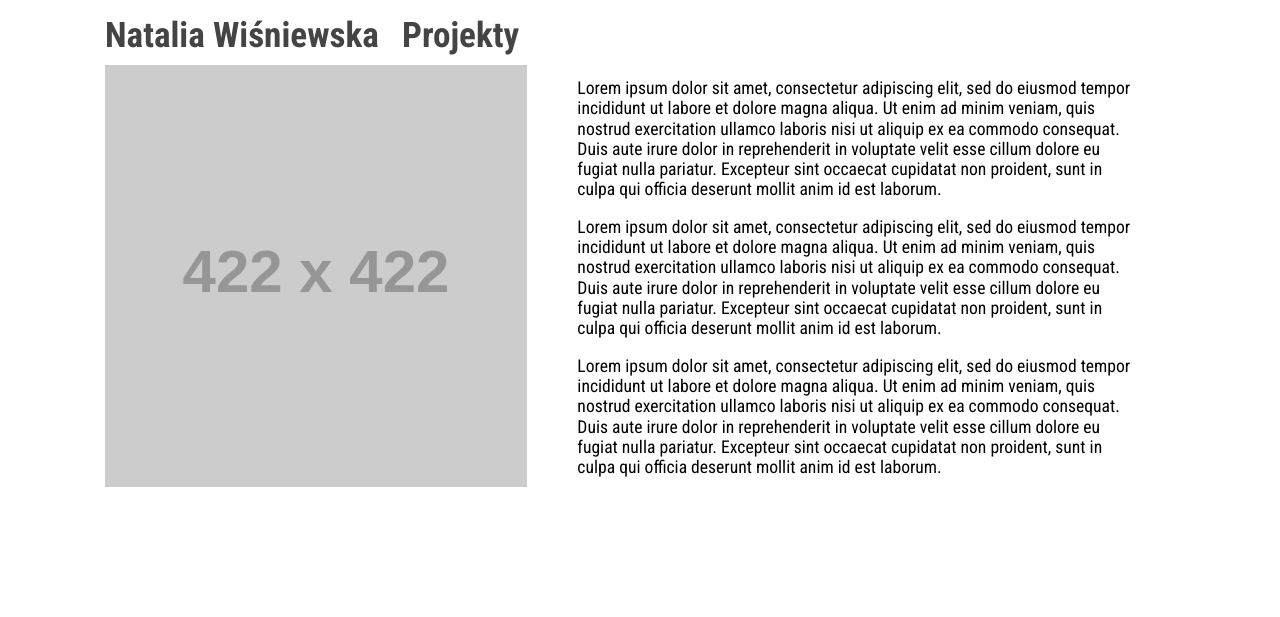
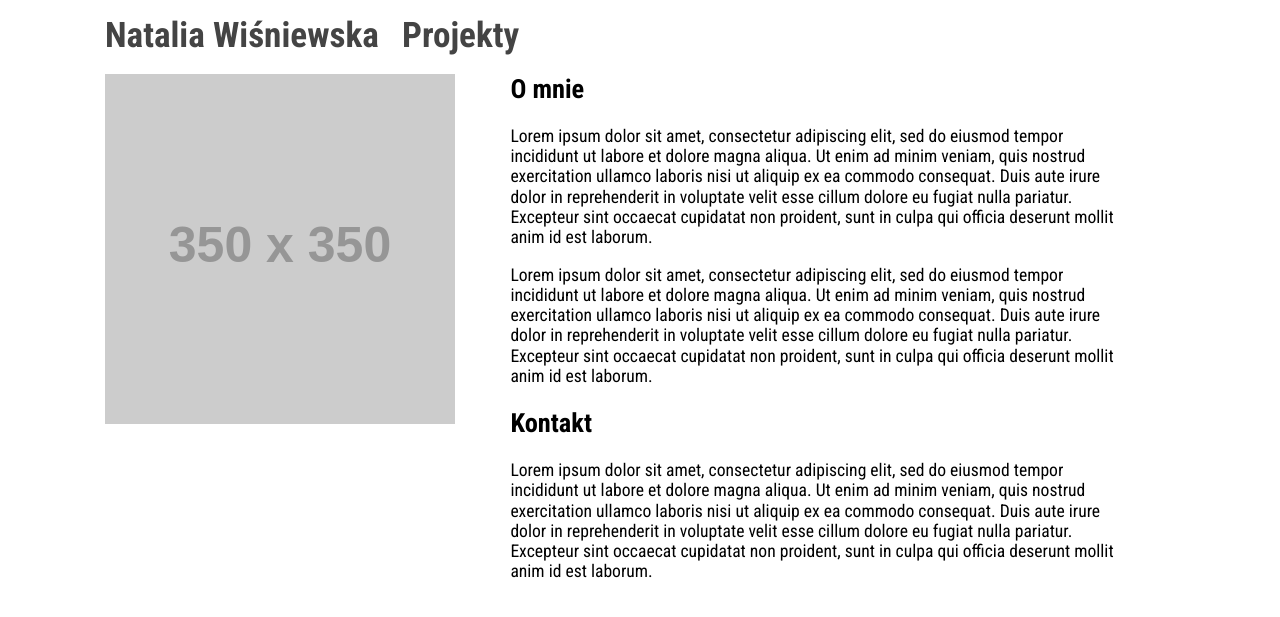
Before and after one commit to tasuki/natka, a Jekyll site: the page built from o-mnie.md, in a window 1280 px wide. Shown: the top 617 px of the page. Built offline with Jekyll 4.4.1, drawn with Linux system fonts in a browser that asks for light colours; nearby versions of some CDN libraries.

```diff
--- a/_layouts/about.html
+++ b/_layouts/about.html
@@ -3,12 +3,12 @@ layout: base
 ---
 
 <div id="about" class="pure-g">
-  <div class="pure-u-1-1 pure-u-sm-2-5">
+  <div class="pure-u-1-1 pure-u-sm-1-3">
     <div class="pad">
       <img src="{{ page.img }}"/>
     </div>
   </div>
-  <div class="pure-u-1-1 pure-u-sm-3-5">
+  <div class="pure-u-1-1 pure-u-sm-2-3">
     <div class="pad-text">
       {{ content }}
     </div>
--- a/_layouts/project.html
+++ b/_layouts/project.html
@@ -3,13 +3,13 @@ layout: base
 ---
 
 <div id="project" class="pure-g">
-  <div class="pure-u-1-1 pure-u-md-1-2">
+  <div class="pure-u-1-1 pure-u-md-2-3">
     <div class="pad">
       <img src="{{ page.img }}"/>
     </div>
     <div class="pure-g">
     {% for image in page.images %}
-      <div class="pure-u-1-4">
+      <div class="pure-u-1-5">
         <div class="pad">
           <img src="{{ image.thumb }}"/>
         </div>
@@ -17,7 +17,7 @@ layout: base
     {% endfor %}
     </div>
   </div>
-  <div class="pure-u-1-1 pure-u-md-1-2">
+  <div class="pure-u-1-1 pure-u-md-1-3">
     <div class="pad-text">
       {{ content }}
     </div>
--- a/o-mnie.md
+++ b/o-mnie.md
@@ -1,11 +1,15 @@
 ---
 layout: about
 title: O mnie
-img: https://dummyimage.com/422x422/aaa/fff
+img: https://dummyimage.com/350x350/aaa/fff
 ---
+
+## O mnie
 
 Lorem ipsum dolor sit amet, consectetur adipiscing elit, sed do eiusmod tempor incididunt ut labore et dolore magna aliqua. Ut enim ad minim veniam, quis nostrud exercitation ullamco laboris nisi ut aliquip ex ea commodo consequat. Duis aute irure dolor in reprehenderit in voluptate velit esse cillum dolore eu fugiat nulla pariatur. Excepteur sint occaecat cupidatat non proident, sunt in culpa qui officia deserunt mollit anim id est laborum.
 
 Lorem ipsum dolor sit amet, consectetur adipiscing elit, sed do eiusmod tempor incididunt ut labore et dolore magna aliqua. Ut enim ad minim veniam, quis nostrud exercitation ullamco laboris nisi ut aliquip ex ea commodo consequat. Duis aute irure dolor in reprehenderit in voluptate velit esse cillum dolore eu fugiat nulla pariatur. Excepteur sint occaecat cupidatat non proident, sunt in culpa qui officia deserunt mollit anim id est laborum.
 
+## Kontakt
+
 Lorem ipsum dolor sit amet, consectetur adipiscing elit, sed do eiusmod tempor incididunt ut labore et dolore magna aliqua. Ut enim ad minim veniam, quis nostrud exercitation ullamco laboris nisi ut aliquip ex ea commodo consequat. Duis aute irure dolor in reprehenderit in voluptate velit esse cillum dolore eu fugiat nulla pariatur. Excepteur sint occaecat cupidatat non proident, sunt in culpa qui officia deserunt mollit anim id est laborum.
--- a/public/css/style.css
+++ b/public/css/style.css
@@ -10,6 +10,7 @@ body {
 }
 
 .pure-menu-link { color: #444; margin-right: 5px; }
+.content { margin-top: .5em; }
 .pad { line-height: 0; padding: 5px; }
 .pad-text { padding: 0 5px; }
 
@@ -51,5 +52,5 @@ body {
 
 @media screen and (min-width: 35.5em) {
   #header { font-size: 2em; }
-  .pad-text { padding: 0 7%; }
+  .pad-text { padding: 0 7%; margin-top: -1em; }
 }
```
Also changed, not shown: projekt.md (+11 -9 lines).
